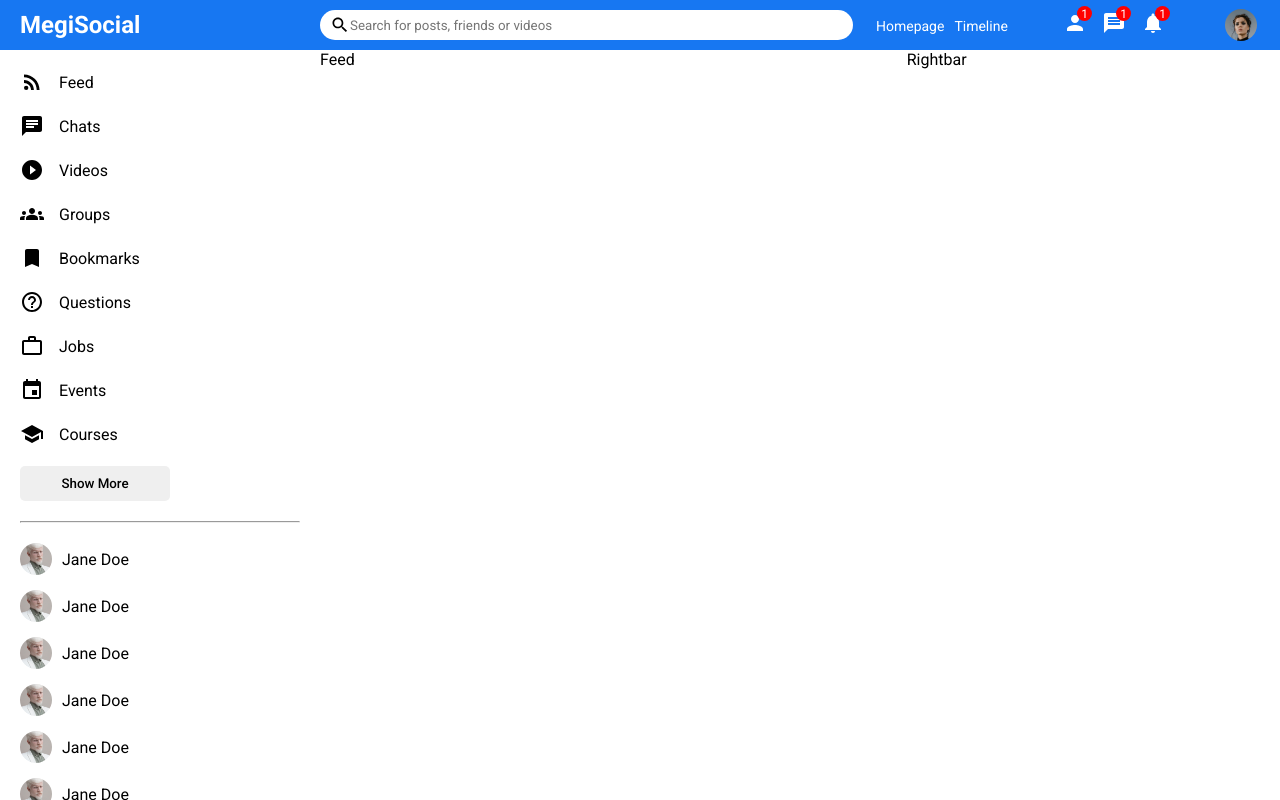
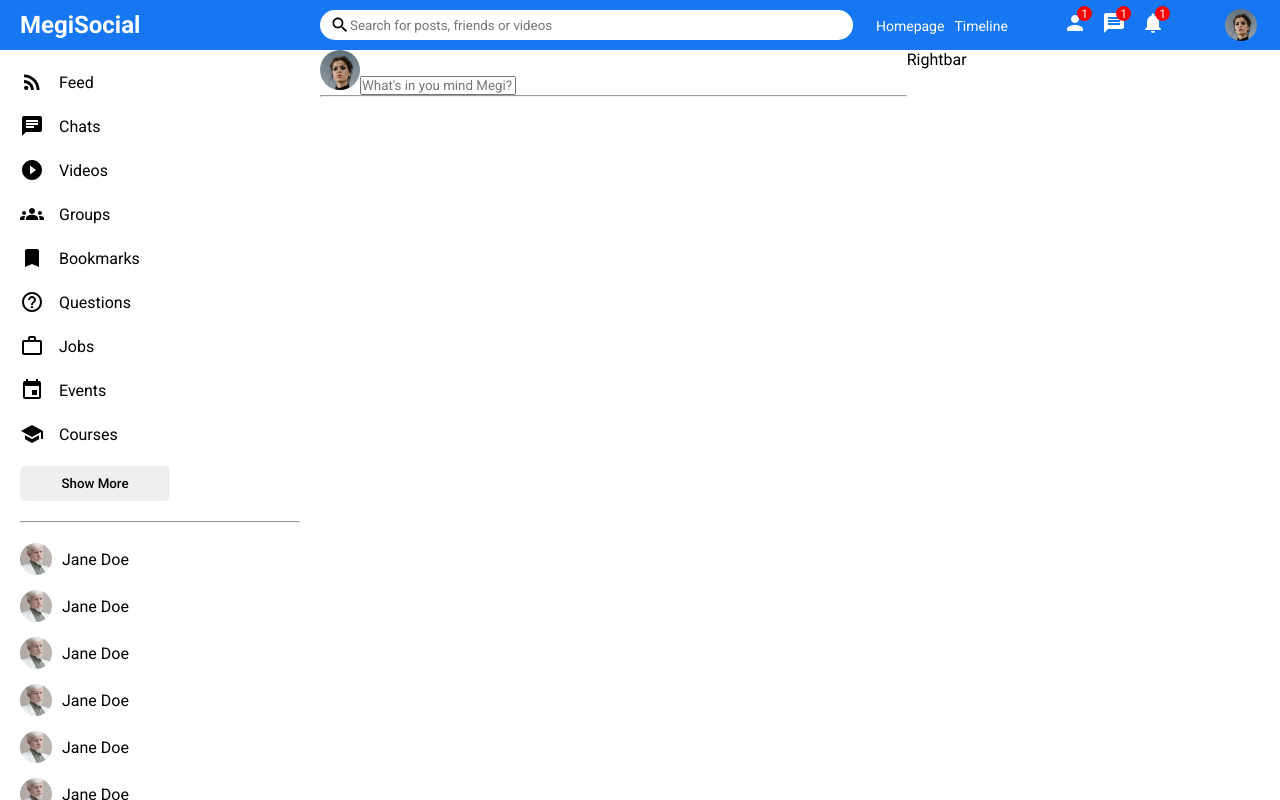
Before and after one commit to PadalaBalaSivaSaiMegiReddy/react_social_media_app, a React (Vite) app in the folder client/: page / in a window 1280 px wide. Built offline with nearby package versions, Linux system fonts and the light colour scheme.

Commit message:
Add Share component to Feed.jsx

```diff
--- a/client/src/components/feed/Feed.jsx
+++ b/client/src/components/feed/Feed.jsx
@@ -1,8 +1,13 @@
+import Share from '../share/Share'
 import './Feed.css'
 
 function Feed() {
   return (
-    <div className='feed'>Feed</div>
+    <div className='feed'>
+      <div className="feedWrapper">
+        <Share/>
+      </div>
+    </div>
   )
 }
 
--- /dev/null
+++ b/client/src/components/share/Share.css
@@ -0,0 +1,10 @@
+.share{
+
+}
+
+.shareProfileImg{
+    height: 40px;
+    width: 40px;
+    border-radius: 50%;
+    object-fit: cover;
+}
--- /dev/null
+++ b/client/src/components/share/Share.jsx
@@ -0,0 +1,20 @@
+import './Share.css'
+
+function Share() {
+  return (
+    <div className='share'>
+        <div className="shareWrapper">
+            <div className="shareTop">
+                <img src="../src/assets/person/1.jpeg" className='shareProfileImg' alt="" />
+                <input className='shareInput' type="text" placeholder="What's in you mind Megi?"/>
+            </div>
+            <hr className='shareHr'/>
+            <div className="shareBottom">
+
+            </div>
+        </div>
+        </div>
+  )
+}
+
+export default Share
```
